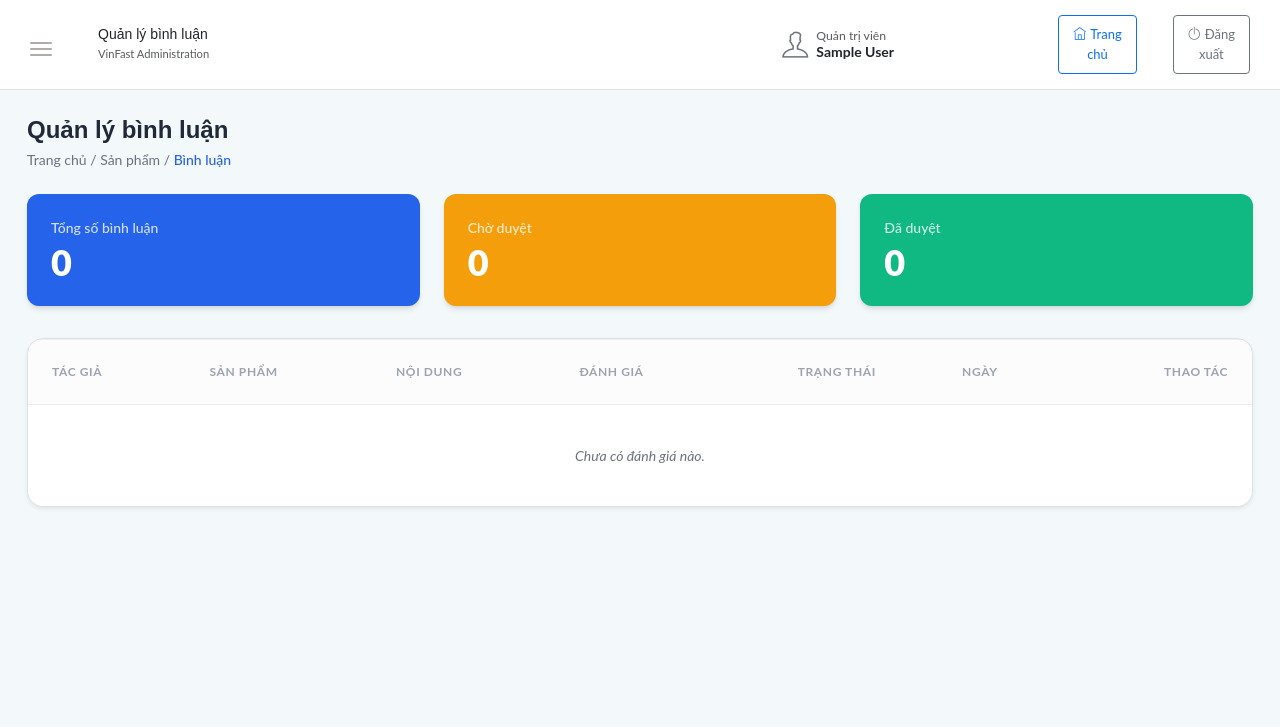
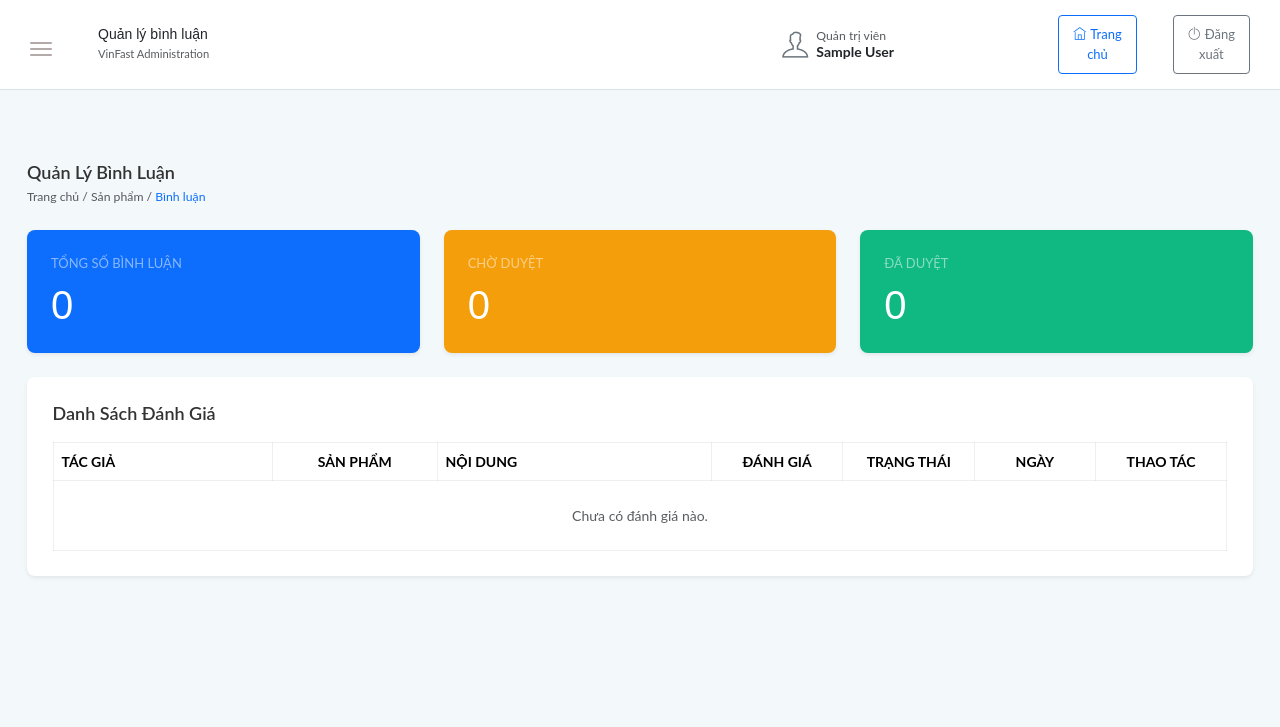
Before and after one commit to lamelihuynh/vinfast, a PHP site: page /admin/comments in a window 1280 px wide. Shown: the top 727 px of the page. Run offline with PHP 8.4, Linux system fonts and the light colour scheme; the visitor is signed in with stand-in values (Sample User, id 1); data comes from the database, SQL or seed files in the repository; data that the repository does not hold is empty; some libraries are stand-ins or nearby versions.

Commit message:
Update index.php
Update table layout in referrence to SRT Dash

```diff
--- a/app/views/admin/comments/index.php
+++ b/app/views/admin/comments/index.php
@@ -31,124 +31,157 @@
 </style>
 
 <div class="row">
-    <div class="col-12 w-full">
-        <div class="mb-6">
-            <h2 class="text-2xl font-bold text-gray-800">Quản lý bình luận</h2>
-            <div class="text-sm text-gray-500 mt-1">Trang chủ / Sản phẩm / <span class="text-blue-600 font-medium">Bình luận</span></div>
+    <div class="col-lg-12 mt-5">
+
+        <div class="mb-4">
+            <h4 class="header-title mb-1">Quản lý bình luận</h4>
+            <div class="text-muted small">Trang chủ / Sản phẩm / <span class="text-primary font-weight-bold">Bình luận</span></div>
         </div>
 
         <?php if (!empty($_SESSION['flash'])): ?>
-            <div class="bg-green-100 border-l-4 border-green-500 text-green-700 p-4 mb-6 rounded shadow-sm">
-                <?= htmlspecialchars($_SESSION['flash']) ?>
+            <div class="alert alert-success alert-dismissible fade show" role="alert">
+                <strong>Thành công!</strong> <?= htmlspecialchars($_SESSION['flash']) ?>
+                <button type="button" class="close" data-dismiss="alert" aria-label="Close">
+                    <span aria-hidden="true">&times;</span>
+                </button>
             </div>
             <?php unset($_SESSION['flash']); ?>
         <?php endif; ?>
 
-        <div class="grid grid-cols-1 md:grid-cols-3 gap-6 mb-8">
-            <div class="bg-blue-600 text-white p-6 rounded-xl shadow-md">
-                <div class="text-sm font-medium opacity-80 mb-1">Tổng số bình luận</div>
-                <div class="text-4xl font-black"><?= (int)$counts['total'] ?></div>
+        <div class="row mb-4">
+            <div class="col-md-4 mb-3 mb-md-0">
+                <div class="card text-white bg-primary h-100 shadow-sm" style="border-radius: 8px; border: none;">
+                    <div class="card-body p-4">
+                        <div class="text-white-50 text-uppercase font-weight-bold mb-2" style="font-size: 13px;">Tổng số bình luận</div>
+                        <h2 class="font-weight-bold text-white mb-0" style="font-size: 2.5rem;"><?= (int)$counts['total'] ?></h2>
                     </div>
-            <div class="bg-amber-500 text-white p-6 rounded-xl shadow-md">
-                <div class="text-sm font-medium opacity-80 mb-1">Chờ duyệt</div>
-                <div class="text-4xl font-black"><?= (int)$counts['pending'] ?></div>
                 </div>
-            <div class="bg-emerald-500 text-white p-6 rounded-xl shadow-md">
-                <div class="text-sm font-medium opacity-80 mb-1">Đã duyệt</div>
-                <div class="text-4xl font-black"><?= (int)$counts['approved'] ?></div>
+            </div>
+            <div class="col-md-4 mb-3 mb-md-0">
+                <div class="card text-white h-100 shadow-sm" style="background-color: #f59e0b !important; border-radius: 8px; border: none;">
+                    <div class="card-body p-4">
+                        <div class="text-white-50 text-uppercase font-weight-bold mb-2" style="font-size: 13px;">Chờ duyệt</div>
+                        <h2 class="font-weight-bold text-white mb-0" style="font-size: 2.5rem;"><?= (int)$counts['pending'] ?></h2>
+                    </div>
+                </div>
+            </div>
+            <div class="col-md-4">
+                <div class="card text-white h-100 shadow-sm" style="background-color: #10b981 !important; border-radius: 8px; border: none;">
+                    <div class="card-body p-4">
+                        <div class="text-white-50 text-uppercase font-weight-bold mb-2" style="font-size: 13px;">Đã duyệt</div>
+                        <h2 class="font-weight-bold text-white mb-0" style="font-size: 2.5rem;"><?= (int)$counts['approved'] ?></h2>
+                    </div>
+                </div>
             </div>
         </div>
 
-        <div class="bg-white rounded-2xl shadow-sm border border-gray-100">
-            <div class="overflow-x-auto w-full rounded-2xl">
-                <table class="min-w-full divide-y divide-gray-100">
-                    <thead class="bg-gray-50/50">
+        <div class="card shadow-sm" style="border-radius: 8px; border: none;">
+            <div class="card-body">
+                <h4 class="header-title">Danh sách đánh giá</h4>
+                <div class="single-table">
+                    <div class="table-responsive">
+                        <table class="table table-bordered text-center">
+                            <thead class="text-uppercase bg-light">
                                 <tr>
-                            <th class="px-6 py-4 text-left text-xs font-bold text-gray-400 uppercase tracking-wider whitespace-nowrap">Tác giả</th>
-                            <th class="px-6 py-4 text-left text-xs font-bold text-gray-400 uppercase tracking-wider whitespace-nowrap">Sản phẩm</th>
-                            <th class="px-6 py-4 text-left text-xs font-bold text-gray-400 uppercase tracking-wider">Nội dung</th>
-                            <th class="px-6 py-4 text-left text-xs font-bold text-gray-400 uppercase tracking-wider whitespace-nowrap">Đánh giá</th>
-                            <th class="px-6 py-4 text-center text-xs font-bold text-gray-400 uppercase tracking-wider whitespace-nowrap">Trạng thái</th>
-                            <th class="px-6 py-4 text-left text-xs font-bold text-gray-400 uppercase tracking-wider whitespace-nowrap">Ngày</th>
-                            <th class="px-6 py-4 text-right text-xs font-bold text-gray-400 uppercase tracking-wider whitespace-nowrap">Thao tác</th>
+                                    <th scope="col" class="text-left" style="min-width: 200px;">Tác giả</th>
+                                    <th scope="col" style="min-width: 150px;">Sản phẩm</th>
+                                    <th scope="col" class="text-left" style="min-width: 250px;">Nội dung</th>
+                                    <th scope="col" style="min-width: 120px;">Đánh giá</th>
+                                    <th scope="col" style="min-width: 120px;">Trạng thái</th>
+                                    <th scope="col" style="min-width: 110px;">Ngày</th>
+                                    <th scope="col" style="min-width: 120px;">Thao tác</th>
                                 </tr>
                             </thead>
-                    <tbody class="bg-white divide-y divide-gray-100">
+                            <tbody>
                                 <?php if (empty($comments)): ?>
-                            <tr><td colspan="7" class="px-6 py-10 text-center text-gray-500 italic">Chưa có đánh giá nào.</td></tr>
+                                    <tr>
+                                        <td colspan="7" class="text-center text-muted py-4 font-italic">Chưa có đánh giá nào.</td>
+                                    </tr>
                                 <?php else: ?>
                                     <?php foreach ($comments as $cmt): ?>
-                                <tr class="hover:bg-gray-50/50 transition">
-                                    <td class="px-6 py-4 whitespace-nowrap">
-                                        <div class="flex items-center gap-3">
-                                            <div class="w-10 h-10 rounded-full bg-blue-600 text-white flex items-center justify-center font-bold text-sm uppercase shadow-sm">
+                                        <tr>
+                                            <td class="text-left align-middle" style="max-width: 200px;">
+                                                <div class="d-flex align-items-center">
+                                                    <div class="bg-primary text-white d-flex align-items-center justify-content-center font-weight-bold mr-3" style="width: 35px; height: 35px; border-radius: 50%; font-size: 14px; flex-shrink: 0;">
                                                         <?= mb_substr(htmlspecialchars($cmt['author_name']), 0, 1) ?>
                                                     </div>
-                                            <div>
-                                                <div class="text-sm font-bold text-gray-900"><?= htmlspecialchars($cmt['author_name']) ?></div>
-                                                <div class="text-xs text-gray-400"><?= htmlspecialchars($cmt['author_email']) ?></div>
+                                                    <div style="min-width: 0; flex: 1;">
+                                                        <div class="font-weight-bold text-dark text-truncate" title="<?= htmlspecialchars($cmt['author_name']) ?>">
+                                                            <?= htmlspecialchars($cmt['author_name']) ?>
+                                                        </div>
+                                                        <div class="text-muted small text-truncate">
+                                                            <?= htmlspecialchars($cmt['author_email']) ?>
+                                                        </div>
                                                     </div>
                                                 </div>
                                             </td>
 
-                                    <td class="px-6 py-4">
-                                        <div class="text-sm text-gray-600 truncate max-w-[150px]" title="<?= htmlspecialchars($cmt['product_name'] ?? 'Không rõ') ?>">
+                                            <td class="align-middle" style="max-width: 150px;">
+                                                <div class="text-truncate" title="<?= htmlspecialchars($cmt['product_name'] ?? 'Không rõ') ?>">
                                                     <?= htmlspecialchars($cmt['product_name'] ?? 'Không rõ') ?>
                                                 </div>
                                             </td>
 
-                                    <td class="px-6 py-4 min-w-[300px]">
-                                        <div class="flex items-start justify-between gap-3">
-                                            <div class="text-sm text-gray-600 line-clamp-2 w-full leading-relaxed">
+                                            <td class="text-left align-middle" style="max-width: 250px;">
+                                                <div class="d-flex flex-column align-items-start">
+                                                    <div class="text-muted small mb-2" style="white-space: normal; display: -webkit-box; -webkit-line-clamp: 2; -webkit-box-orient: vertical; overflow: hidden; line-height: 1.5;">
                                                         <?= htmlspecialchars($cmt['body']) ?>
                                                     </div>
-                                            <button onclick="openModal(`<?= htmlspecialchars(addslashes(nl2br($cmt['body']))) ?>`)" class="text-blue-500 hover:text-blue-700 text-xs font-medium whitespace-nowrap bg-blue-50 hover:bg-blue-100 px-2 py-1 rounded transition">
+                                                    <button type="button" onclick="openModal(`<?= htmlspecialchars(addslashes(nl2br($cmt['body']))) ?>`)" class="btn btn-xs btn-outline-primary" style="font-size: 11px; padding: 2px 8px;">
                                                         Xem chi tiết
                                                     </button>
                                                 </div>
                                             </td>
 
-                                    <td class="px-6 py-4 whitespace-nowrap">
-                                        <div class="flex text-[11px]">
+                                            <td class="align-middle">
+                                                <div class="text-warning" style="font-size: 12px;">
                                                     <?php for ($i = 0; $i < (int)$cmt['rating']; $i++): ?>
-                                                <i class="fa-solid fa-star text-amber-400 mr-0.5"></i>
+                                                        <i class="fa fa-star"></i>
                                                     <?php endfor; ?>
                                                     <?php for ($i = (int)$cmt['rating']; $i < 5; $i++): ?>
-                                                <i class="fa-solid fa-star text-gray-200 mr-0.5"></i>
+                                                        <i class="fa fa-star text-light"></i>
                                                     <?php endfor; ?>
                                                 </div>
                                             </td>
 
-                                    <td class="px-6 py-4 whitespace-nowrap text-center">
+                                            <td class="align-middle">
                                                 <?php if ($cmt['is_approved']): ?>
-                                            <span class="inline-flex items-center px-2.5 py-1 rounded-md text-xs font-bold bg-emerald-100 text-emerald-700">Đã duyệt</span>
+                                                    <span style="background-color: #ecfdf5; color: #047857; border: 1px solid #a7f3d0; padding: 6px 12px; border-radius: 6px; font-size: 12px; font-weight: 500; display: inline-block;">
+                                                        Đã duyệt
+                                                    </span>
                                                 <?php else: ?>
-                                            <span class="inline-flex items-center px-2.5 py-1 rounded-md text-xs font-bold bg-amber-100 text-amber-700">Chờ duyệt</span>
+                                                    <span style="background-color: #fffbeb; color: #b45309; border: 1px solid #fde68a; padding: 6px 12px; border-radius: 6px; font-size: 12px; font-weight: 500; display: inline-block;">
+                                                        Chờ duyệt
+                                                    </span>
                                                 <?php endif; ?>
                                             </td>
 
-                                    <td class="px-6 py-4 whitespace-nowrap">
-                                        <div class="text-sm text-gray-500"><?= date('d/m/Y', strtotime($cmt['created_at'])) ?></div>
-                                    </td>
 
-                                    <td class="px-6 py-4 whitespace-nowrap text-right">
-                                        <div class="flex items-center justify-end gap-3">
+                                            <td class="align-middle"><?= date('d/m/Y', strtotime($cmt['created_at'])) ?></td>
+
+
+                                            <td class="align-middle">
+                                                <ul class="d-flex justify-content-center align-items-center list-unstyled mb-0 gap-3">
                                                     <?php if (!$cmt['is_approved']): ?>
-                                                <form action="<?= ADMIN_URL ?>comment/approve/<?= $cmt['id'] ?>" method="POST" title="Duyệt bình luận">
+                                                        <li class="mr-3">
+                                                            <form action="<?= ADMIN_URL ?>comment/approve/<?= $cmt['id'] ?>" method="POST" class="d-inline" title="Duyệt bình luận">
                                                                 <input type="hidden" name="_csrf" value="<?= Auth::csrfToken() ?>">
-                                                    <button type="submit" class="text-emerald-500 hover:text-emerald-700 transition transform hover:scale-110">
-                                                        <svg class="w-5 h-5" fill="none" stroke="currentColor" viewBox="0 0 24 24"><path stroke-linecap="round" stroke-linejoin="round" stroke-width="2" d="M5 13l4 4L19 7"></path></svg>
+                                                                <button type="submit" class="text-success border-0 bg-transparent p-0" style="cursor: pointer;">
+                                                                    <i class="ti-check" style="font-size: 18px;"></i>
                                                                 </button>
                                                             </form>
+                                                        </li>
                                                     <?php endif; ?>
 
-                                            <form action="<?= ADMIN_URL ?>comment/delete/<?= $cmt['id'] ?>" method="POST" onsubmit="return confirm('Bạn có chắc chắn muốn XÓA VĨNH VIỄN đánh giá này?');" title="Xóa bình luận">
+                                                    <li>
+                                                        <form action="<?= ADMIN_URL ?>comment/delete/<?= $cmt['id'] ?>" method="POST" class="d-inline" onsubmit="return confirm('Bạn có chắc chắn muốn XÓA VĨNH VIỄN đánh giá này?');" title="Xóa bình luận">
                                                             <input type="hidden" name="_csrf" value="<?= Auth::csrfToken() ?>">
-                                                <button type="submit" class="text-gray-400 hover:text-red-600 transition transform hover:scale-110">
-                                                    <svg class="w-5 h-5" fill="none" stroke="currentColor" viewBox="0 0 24 24"><path stroke-linecap="round" stroke-linejoin="round" stroke-width="2" d="M19 7l-.867 12.142A2 2 0 0116.138 21H7.862a2 2 0 01-1.995-1.858L5 7m5 4v6m4-6v6m1-10V4a1 1 0 00-1-1h-4a1 1 0 00-1 1v3M4 7h16"></path></svg>
+                                                            <button type="submit" class="text-danger border-0 bg-transparent p-0" style="cursor: pointer;">
+                                                                <i class="ti-trash" style="font-size: 18px;"></i>
                                                             </button>
                                                         </form>
-                                        </div>
+                                                    </li>
+                                                </ul>
                                             </td>
                                         </tr>
                                     <?php endforeach; ?>
@@ -159,43 +192,49 @@
                 </div>
             </div>
         </div>
+    </div>
+</div>
 
-<div id="detailModal" class="hidden fixed inset-0 z-[9999] flex items-center justify-center bg-gray-900 bg-opacity-60 backdrop-blur-sm transition-opacity">
-    <div class="bg-white rounded-2xl shadow-2xl w-11/12 max-w-lg overflow-hidden transform transition-all">
-        <div class="px-6 py-4 border-b border-gray-100 flex justify-between items-center bg-gray-50">
-            <h3 class="text-lg font-bold text-gray-800">Chi tiết đánh giá</h3>
-            <button onclick="closeModal()" class="text-gray-400 hover:text-gray-700 transition">
-                <svg class="w-6 h-6" fill="none" stroke="currentColor" viewBox="0 0 24 24"><path stroke-linecap="round" stroke-linejoin="round" stroke-width="2" d="M6 18L18 6M6 6l12 12"></path></svg>
+
+<div class="modal fade" id="detailModal" tabindex="-1" role="dialog" aria-labelledby="detailModalLabel" aria-hidden="true">
+    <div class="modal-dialog modal-dialog-centered" role="document">
+        <div class="modal-content" style="border-radius: 8px; border: none; box-shadow: 0 10px 30px rgba(0,0,0,0.1);">
+            <div class="modal-header bg-light">
+                <h5 class="modal-title font-weight-bold" id="detailModalLabel">Chi tiết đánh giá</h5>
+                <button type="button" class="close" data-dismiss="modal" onclick="closeModal()" aria-label="Close">
+                    <span aria-hidden="true">&times;</span>
                 </button>
             </div>
-        <div class="p-6">
-            <div id="modalContent" class="text-gray-700 text-sm leading-loose text-justify overflow-y-auto max-h-[60vh]">
+            <div class="modal-body text-justify text-secondary" id="modalContent" style="line-height: 1.8; max-height: 60vh; overflow-y: auto;">
             </div>
+            <div class="modal-footer bg-light">
+                <button type="button" class="btn btn-secondary" data-dismiss="modal" onclick="closeModal()">Đóng</button>
             </div>
-        <div class="px-6 py-4 bg-gray-50 border-t border-gray-100 flex justify-end">
-            <button onclick="closeModal()" class="bg-[#102339] hover:bg-[#1a3a5c] text-white px-6 py-2 rounded-lg text-sm font-medium transition shadow-sm">
-                Đóng
-            </button>
         </div>
     </div>
 </div>
 
 <script>
+    function openModal(content) {
+        document.getElementById('modalContent').innerHTML = content;
+
+        if (typeof $ !== 'undefined') {
+            $('#detailModal').modal('show');
+        } else {
             const modal = document.getElementById('detailModal');
-    const modalContent = document.getElementById('modalContent');
-
-    function openModal(content) {
-        modalContent.innerHTML = content;
-        modal.classList.remove('hidden');
+            modal.classList.add('show');
+            modal.style.display = 'block';
+            modal.style.backgroundColor = 'rgba(0,0,0,0.5)';
+        }
     }
 
     function closeModal() {
-        modal.classList.add('hidden');
+        if (typeof $ !== 'undefined') {
+            $('#detailModal').modal('hide');
+        } else {
+            const modal = document.getElementById('detailModal');
+            modal.classList.remove('show');
+            modal.style.display = 'none';
         }
-
-    modal.addEventListener('click', function(e) {
-        if (e.target === modal) {
-            closeModal();
     }
-    });
 </script>
```
Lines whose indentation alone changed are shown as unchanged.
